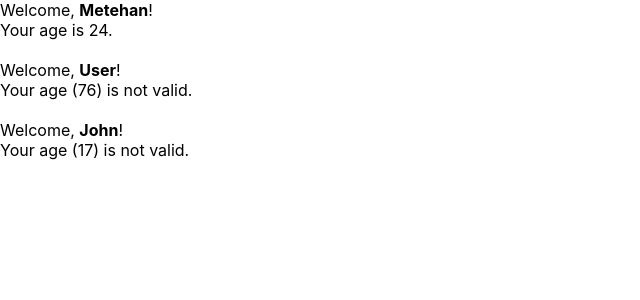
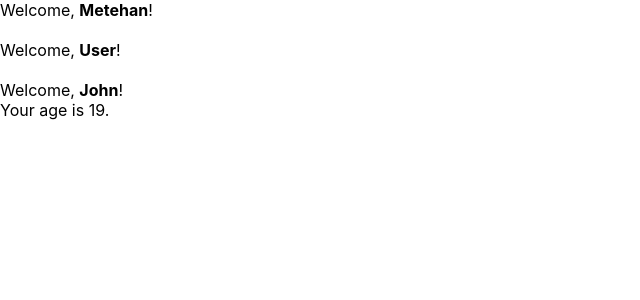
Before and after one commit to metehandoenmez/react-exercises, a React (Create React App) app: page / in a window 1280 px wide. Shown: the top 300 px of the page, without its empty margins (0-640 px from the left). Built offline with nearby package versions, Linux system fonts and the light colour scheme.

Commit message:
completed exercise 10

```diff
--- a/src/App.jsx
+++ b/src/App.jsx
@@ -17,7 +17,7 @@ function App() {
       <br />
       <Welcome
       name="John"
-      age="17"
+      age="19"
       ></Welcome>
     </div>
   );
--- a/src/welcome.jsx
+++ b/src/welcome.jsx
@@ -1,28 +1,16 @@
 function Age(props) {
-    if (props.age > 18 && props.age < 65) {return (
+    return (
         <span>Your age is {props.age || "unknown"}. </span>
     ) }
-    else {return (
-        <span>Your age ({props.age}) is not valid. </span>
-    ) }
-}
 
 
 
 export default function Welcome(props) {
+
     return (
         <p>Welcome, <strong>{props.name || "User"}</strong>!
         <br />
-        <Age age={props.age}></Age>
+        {(props.age > 18 && props.age < 65 && props.name === "John") && <Age age={props.age} />}
         </p>
     );
-}
-
-/*or export default function Welcome(props) {
-    return (
-        <p>Welcome, <strong>{props.name || "User"}</strong>!
-        <br />
-        {(props.age > 18 && props.age < 65) && <Age age={props.age} />}
-        </p>
-    );
-} */
+    }
```
